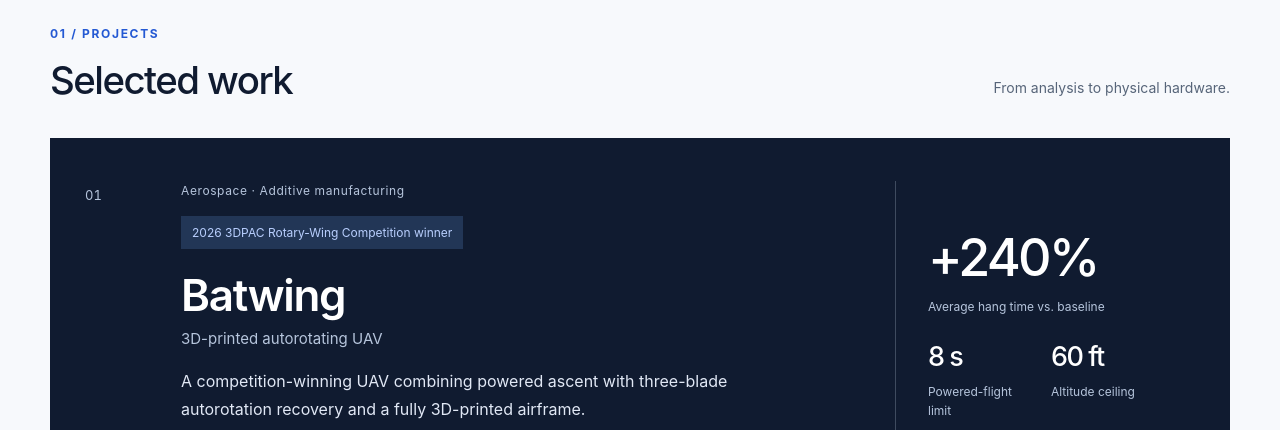
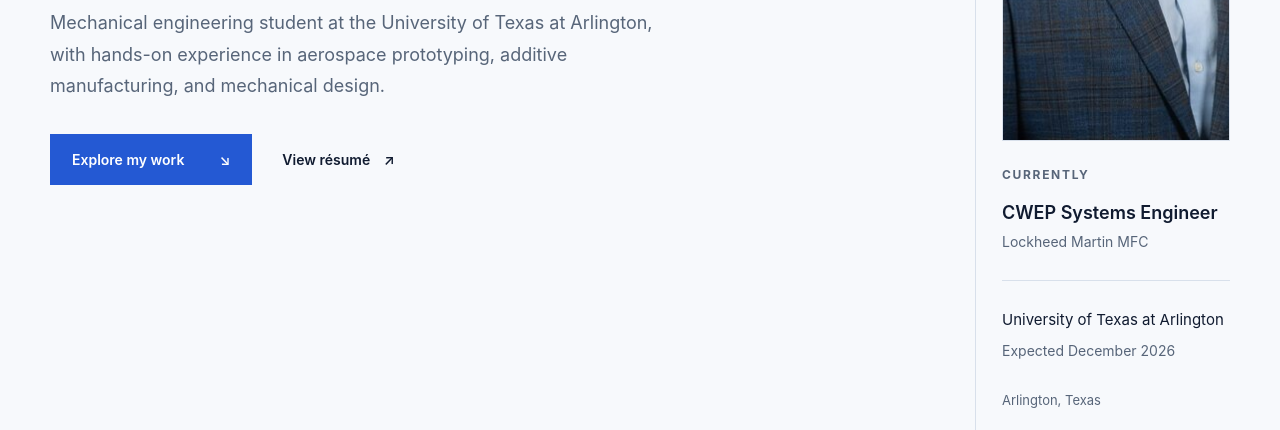
Before and after one commit to reidrios7/Nicholas-Rios-Portfolio.github.io, a plain HTML site: page index.html in a window 1280 px wide. Shown: the part 670-1100 px from the top of the page. Drawn offline with Linux system fonts and the light colour scheme.

Commit message:
Add professional headshot and ball-balancing memo

```diff
--- a/index.html
+++ b/index.html
@@ -17,6 +17,10 @@
 @media print{body{background:white;font-size:11pt}.site-header,.hero-actions,.contact-section,.footer{display:none}.shell{width:100%}.hero{padding:0 0 25px;gap:20px}h1{font-size:35pt}.project,.featured{background:white!important;color:black!important;break-inside:avoid}.featured p,.featured span,.featured summary{color:#333!important}.project-top,.featured .project-top{padding:20px}.project-visual{display:none}.project-top,.featured .project-top{grid-template-columns:25px 1fr}.project summary{display:none}.experience-section{padding:25px 0;background:white}.skills-section,.about-section{padding-block:25px}.projects-section{padding-bottom:15px}}
 
 </style>
+<style>
+.hero-headshot{display:block;width:100%;aspect-ratio:4/5;object-fit:cover;object-position:center 32%;margin:0 0 24px;border:1px solid var(--line);background:var(--white)}
+@media(max-width:760px){.hero-aside{grid-template-columns:110px 1fr;column-gap:20px;align-items:start}.hero-headshot{grid-column:1;grid-row:1/6;width:110px;margin:0}.hero-aside .aside-heading{grid-column:2;grid-row:1}.hero-aside .current-role{grid-column:2;grid-row:2}.hero-aside>.muted:first-of-type{grid-column:2;grid-row:3}.hero-aside .school{grid-column:2;grid-row:4}.hero-aside #hero-graduation{grid-column:2;grid-row:5}}
+</style>
 </head>
 <body>
   <a class="skip-link" href="#main">Skip to content</a>
@@ -30,7 +34,7 @@
   <main id="main">
     <section class="hero shell" aria-labelledby="hero-title">
       <div class="hero-main"><p class="eyebrow" id="profile-label"></p><h1 id="hero-title"></h1><p class="intro" id="intro"></p><div class="hero-actions"><a class="button primary" href="#projects">Explore my work <span aria-hidden="true">↘</span></a><a class="text-link" id="resume-link" hidden>View résumé <span aria-hidden="true">↗</span></a></div></div>
-      <aside class="hero-aside"><div class="aside-heading">CURRENTLY</div><p class="current-role">CWEP Systems Engineer</p><p class="muted">Lockheed Martin MFC</p><div class="aside-divider"></div><p class="school" id="hero-school"></p><p class="muted" id="hero-graduation"></p><p class="location" id="location"></p></aside>
+      <aside class="hero-aside"><img class="hero-headshot" src="assets/images/nicholas-rios-headshot.jpg" alt="Professional headshot of Nicholas Rios" width="480" height="600" loading="eager" fetchpriority="high"><div class="aside-heading">CURRENTLY</div><p class="current-role">CWEP Systems Engineer</p><p class="muted">Lockheed Martin MFC</p><div class="aside-divider"></div><p class="school" id="hero-school"></p><p class="muted" id="hero-graduation"></p><p class="location" id="location"></p></aside>
     </section>
     <section class="projects-section shell" id="projects" aria-labelledby="projects-title"><div class="section-heading"><div><p class="eyebrow">01 / PROJECTS</p><h2 id="projects-title">Selected work</h2></div><p class="section-note">From analysis to physical hardware.</p></div><div id="project-list"></div></section>
     <section class="experience-section" id="experience" aria-labelledby="experience-title"><div class="shell split-section"><div><p class="eyebrow">02 / EXPERIENCE</p><h2 id="experience-title">Engineering<br>in practice.</h2></div><div id="experience-list"></div></div></section>
@@ -124,7 +128,7 @@ window.PORTFOLIO = {
         { "heading": "My contribution", "bullets": ["Designed the mechanical structure and actuation platform.", "Collaborated with controls and electronics teammates to integrate sensors, actuators, and Raspberry Pi Pico control logic.", "Iteratively refined mechanical design parameters to improve responsiveness, stability, and disturbance rejection."] }
       ],
       "images": [],
-      "documents": []
+      "documents": [{ "label": "Ball-balancing project memo", "path": "assets/documents/ball-balancing-project-memo.pdf", "type": "PDF · Project memo" }]
     }
   ],
   "experience": [
```
Also changed, not shown: assets/images/nicholas-rios-headshot.jpg (added), 1 other file.
